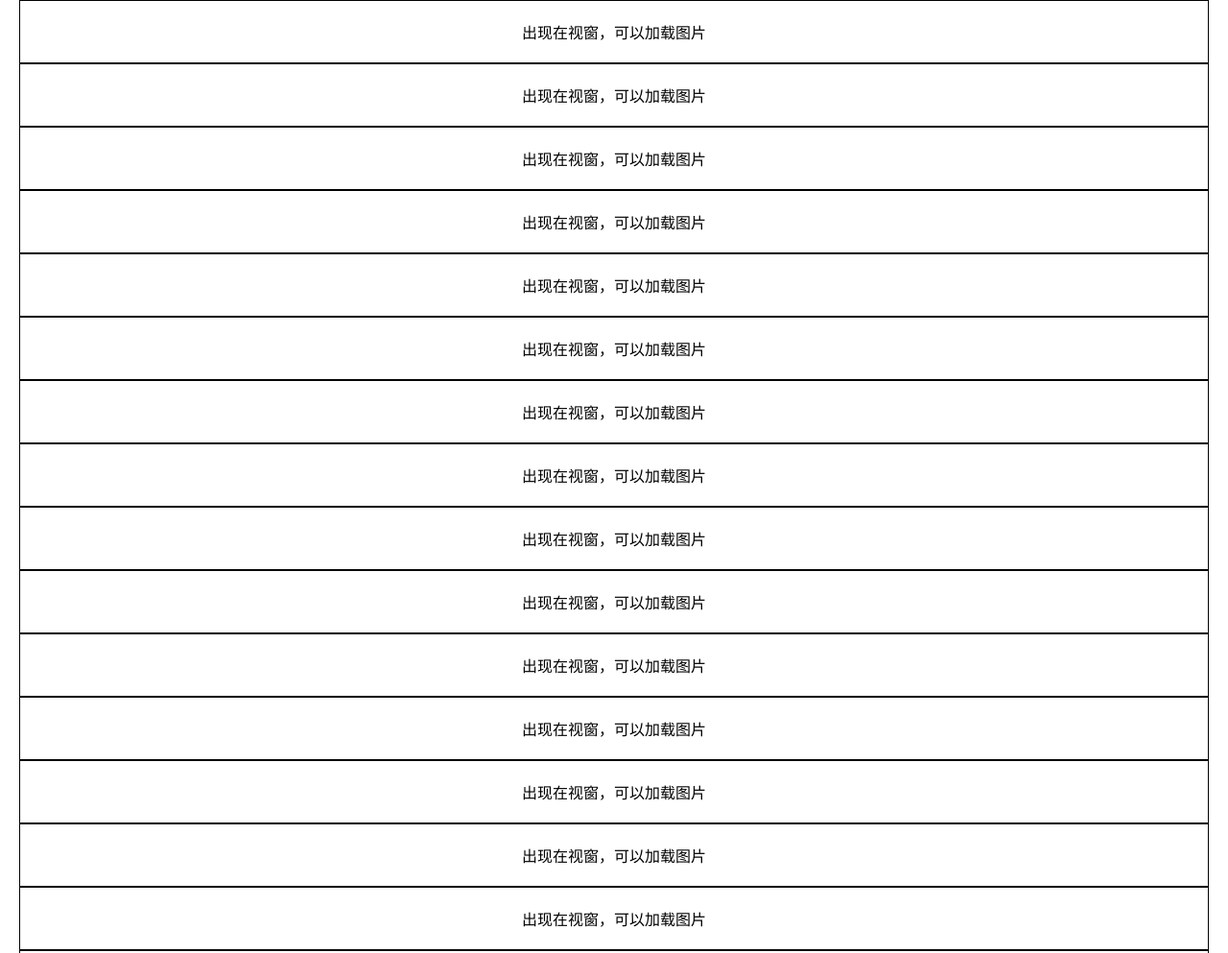
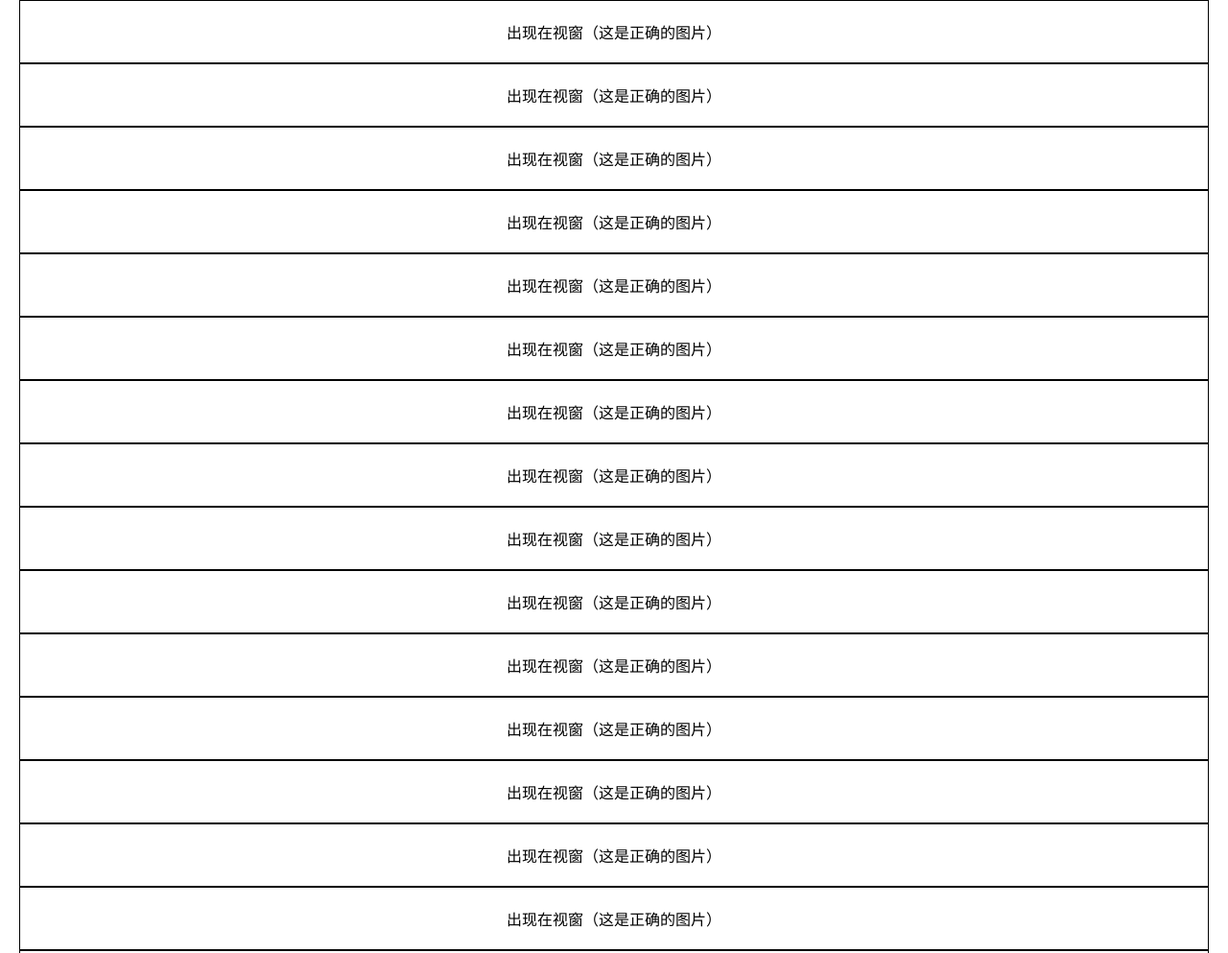
Before and after one commit to yokiyokiyoki/imgLazyLoad, a website: page index.html in a window 1280 px wide. Shown: the top 993 px of the page at 96% size. Drawn offline with Linux system fonts and the light colour scheme.

Commit message:
修改文案

```diff
--- a/index.html
+++ b/index.html
@@ -21,7 +21,7 @@
         imgArr.forEach((item) => {
             let div = document.createElement('div')
             div.classList = 'load img'
-            div.innerText = '尚未出现在视窗，加载的是默认图片'
+            div.innerText = '尚未出现在视窗（我是默认图片）'
             app.appendChild(div)
         })
 
@@ -31,11 +31,11 @@
             //懒加载
             for (let i = 0; i < images.length; i++) {
                 let imgHeight = images[i].offsetTop
-                console.log(imgHeight, scrollTop, windowHeight)
+                // console.log(imgHeight, scrollTop, windowHeight)
                 if (imgHeight < scrollTop + windowHeight) {
                     setTimeout(() => {
-                        images[i].innerText = '出现在视窗，可以加载图片'
-                    }, 3000)
+                        images[i].innerText = '出现在视窗（这是正确的图片）'
+                    }, 1000)
                 }
             }
         }
```
